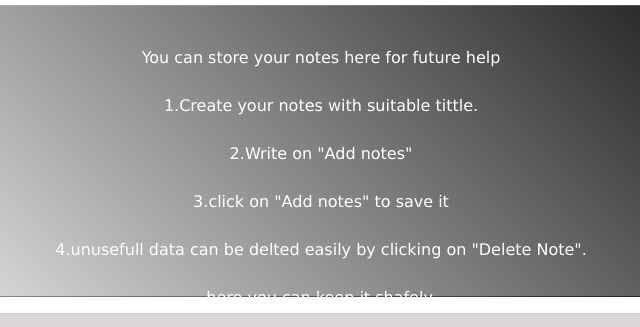
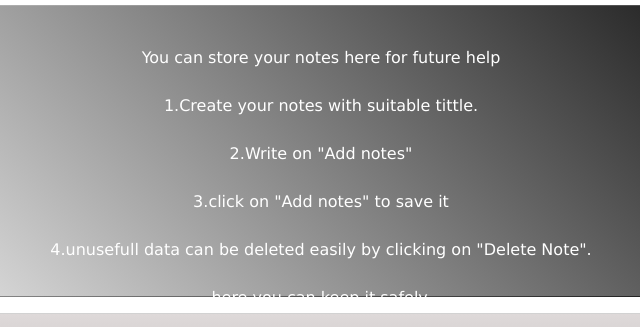
Before and after one commit to kumardharmveer399/notessaver, a plain HTML site: page index.html in a window 1280 px wide. Shown: the part 464-791 px from the top of the page, 319-959 px from the left. Drawn offline with nearby package versions, Linux system fonts and the light colour scheme.

Commit message:
Update index.html

```diff
--- a/index.html
+++ b/index.html
@@ -78,8 +78,8 @@
                 <div class="card-img-overlay">
                     <p class="card-text">You can store your notes here for future help <br><br>1.Create your notes with
                         suitable tittle.<br><br>2.Write on "Add notes"<br><br>3.click on "Add notes" to save it<br><br>
-                        4.unusefull data can be delted easily by clicking on "Delete Note".<br><br>here you can keep it
-                        shafely.</p>
+                        4.unusefull data can be deleted easily by clicking on "Delete Note".<br><br>here you can keep it
+                        safely.</p>
 
                 </div>
             </div>
```
